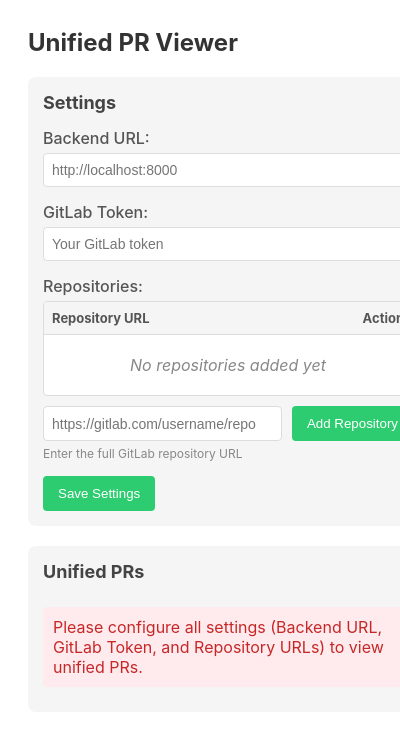
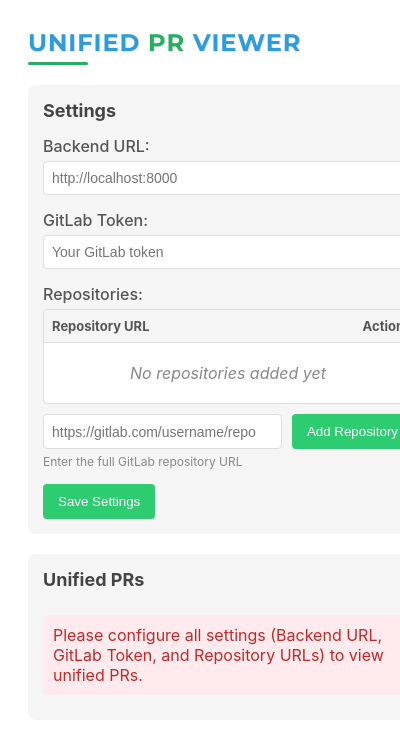
Before and after one commit to lucgr/RepoScope, a browser extension: page extension/popup/popup.html in a window 400 px wide. Shown: the top 734 px of the page. Drawn offline with Linux system fonts and the light colour scheme.

Commit message:
Stylize popup title

```diff
--- a/extension/popup/popup.css
+++ b/extension/popup/popup.css
@@ -1,3 +1,6 @@
+/* Import Google Font */
+@import url('https://fonts.googleapis.com/css2?family=Montserrat:wght@700&display=swap');
+
 body {
     width: 400px;
     padding: 20px;
@@ -13,7 +16,24 @@ body {
 h1 {
     font-size: 24px;
     margin: 0;
-    color: #333;
+    color: #2D9CDB;
+    font-family: 'Montserrat', sans-serif;
+    text-transform: uppercase;
+    letter-spacing: 1px;
+    position: relative;
+    padding-bottom: 8px;
+    text-shadow: 1px 1px 0px rgba(0,0,0,0.1);
+}
+
+h1:after {
+    content: '';
+    position: absolute;
+    bottom: 0;
+    left: 0;
+    width: 60px;
+    height: 3px;
+    background: #27AE60;
+    border-radius: 2px;
 }
 
 h2 {
--- a/extension/popup/popup.html
+++ b/extension/popup/popup.html
@@ -6,7 +6,7 @@
 </head>
 <body>
     <div class="container">
-        <h1>Unified PR Viewer</h1>
+        <h1>Unified <span style="color: #27AE60;">PR</span> Viewer</h1>
 
         <div class="settings-section">
             <h2>Settings</h2>
```
